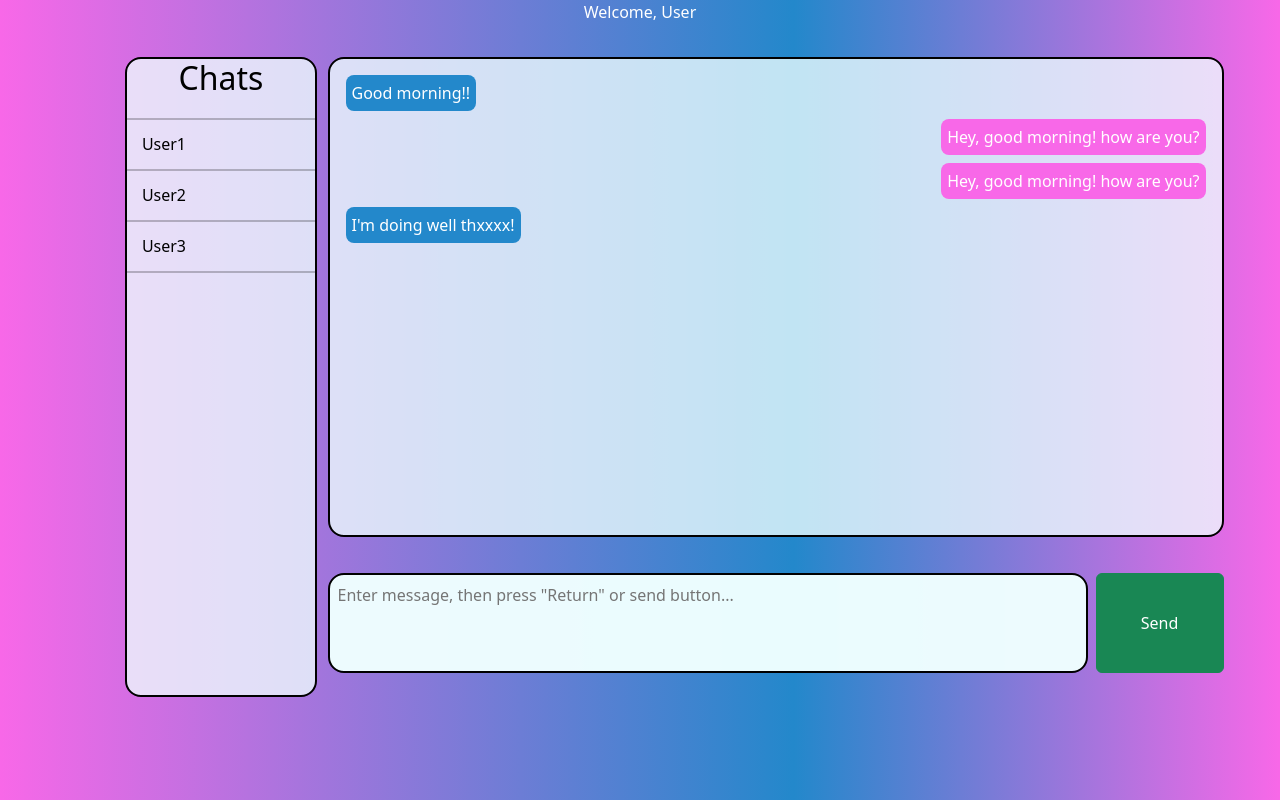
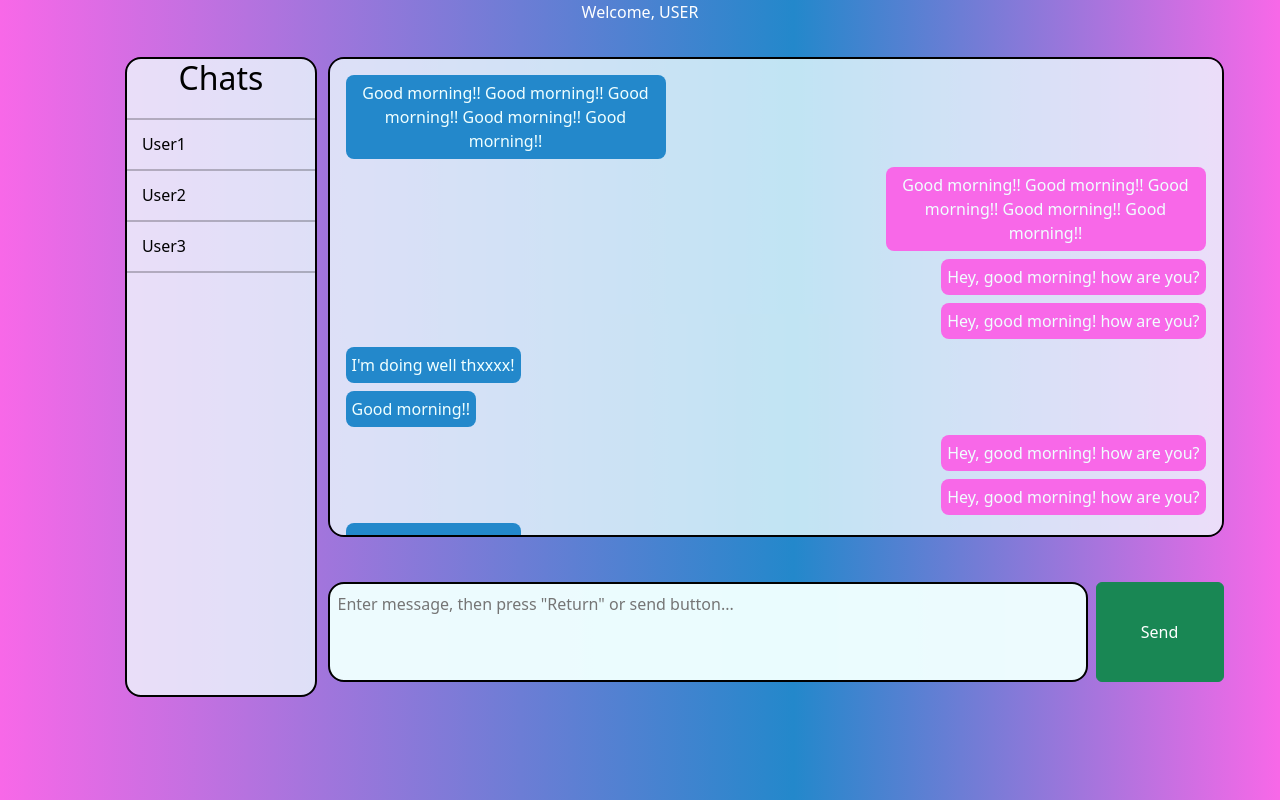
Before and after one commit to jcoleonline/chatplanet, a React (Create React App) app in the folder client/chat-planet/: page /dashboard in a window 1280 px wide. Built offline with nearby package versions, Linux system fonts and the light colour scheme.

Commit message:
adds scrolling to message box when DIV height is exceeded

```diff
--- a/client/chat-planet/src/Components/Dashboard/Dashboard.css
+++ b/client/chat-planet/src/Components/Dashboard/Dashboard.css
@@ -15,9 +15,7 @@ main {
     flex-direction: row;
     margin-top: 3%;
     margin-left: 3%;
-    min-height: 80vh;
-    flex: 1;
-    min-height: 80vh;
+    height: 80vh;
 }
 
 .users-container {
@@ -27,13 +25,9 @@ main {
     background: rgba(240, 255, 255, 0.772);
     color: black;
     min-width: 15vw;
-    /* text-align: center; */
-    /* margin-right: 75%;
-
-
-    min-height: 80vh; */
     border: solid black 2px;
     border-radius: 16px;
+    overflow-y: scroll;
 }
 
 .users-container>h2 {
@@ -52,11 +46,13 @@ main {
     color: black;
     border: solid black 2px;
     border-radius: 16px;
-    min-height: 60vh;
+    height: 60vh;
+    overflow-x: auto;
     /* text-align: center; */
-    margin-bottom: 4%;
+    margin-bottom: 5%;
     padding: 16px;
     gap: 8px;
+
 }
 
 .message-and-send {
@@ -93,7 +89,7 @@ textarea::-webkit-resizer {
 textarea {
     resize: none;
     height: auto;
-    overflow-y: hidden;
+    overflow-y: auto;
     max-height: 100px;
     min-height: 100px;
     padding: 8px;
@@ -106,17 +102,17 @@ textarea {
 .message-sent {
     align-self: flex-end;
     background: #F868E8;
-    /* min-width: fit-content; */
+    max-width: 25vw;
     padding: 6px;
     border-radius: 8px;
-    color: white;
+    color: azure;
 }
 .message-received {
     display: flex;
     background: #2388CB;
-    max-width: fit-content;
+    width: fit-content;
+    max-width: 25vw;
     padding: 6px;
-    /* margin: auto; */
     border-radius: 8px;
-    color: white;
+    color: azure;
 }
--- a/client/chat-planet/src/Components/Dashboard/Dashboard.js
+++ b/client/chat-planet/src/Components/Dashboard/Dashboard.js
@@ -5,7 +5,7 @@ const Dashboard = () => {
     return (
         <main>
             <div className="app">
-                Welcome, User
+                Welcome, USER
             </div>
             <div className="app-container">
                 <div className="users-container">
@@ -19,11 +19,34 @@ const Dashboard = () => {
                     <div className="horizontal-rule"></div>
                     <div className="userName">User3</div>
                     <div className="horizontal-rule"></div>
+
+
                 </div>
                 <div className="chatbox-message-container">
 
                     <div className="chatbox">
-                        <div className="message-received">{`Good morning!!`}</div>
+                    <div className="message-received">{`Good morning!! Good morning!! Good morning!! Good morning!! Good morning!!`}</div>
+                    <div className="message-sent">{`Good morning!! Good morning!! Good morning!! Good morning!! Good morning!!`}</div>
+                        <div className="message-sent">{`Hey, good morning! how are you?`}</div>
+                        <div className="message-sent">{`Hey, good morning! how are you?`}</div>
+                        <div className="message-received">{`I'm doing well thxxxx!`}</div>
+                                    <div className="message-received">{`Good morning!!`}</div>
+                        <div className="message-sent">{`Hey, good morning! how are you?`}</div>
+                        <div className="message-sent">{`Hey, good morning! how are you?`}</div>
+                        <div className="message-received">{`I'm doing well thxxxx!`}</div>
+                                    <div className="message-received">{`Good morning!!`}</div>
+                        <div className="message-sent">{`Hey, good morning! how are you?`}</div>
+                        <div className="message-sent">{`Hey, good morning! how are you?`}</div>
+                        <div className="message-received">{`I'm doing well thxxxx!`}</div>
+                                    <div className="message-received">{`Good morning!!`}</div>
+                        <div className="message-sent">{`Hey, good morning! how are you?`}</div>
+                        <div className="message-sent">{`Hey, good morning! how are you?`}</div>
+                        <div className="message-received">{`I'm doing well thxxxx!`}</div>
+                                    <div className="message-received">{`Good morning!!`}</div>
+                        <div className="message-sent">{`Hey, good morning! how are you?`}</div>
+                        <div className="message-sent">{`Hey, good morning! how are you?`}</div>
+                        <div className="message-received">{`I'm doing well thxxxx!`}</div>
+                                    <div className="message-received">{`Good morning!!`}</div>
                         <div className="message-sent">{`Hey, good morning! how are you?`}</div>
                         <div className="message-sent">{`Hey, good morning! how are you?`}</div>
                         <div className="message-received">{`I'm doing well thxxxx!`}</div>
```
